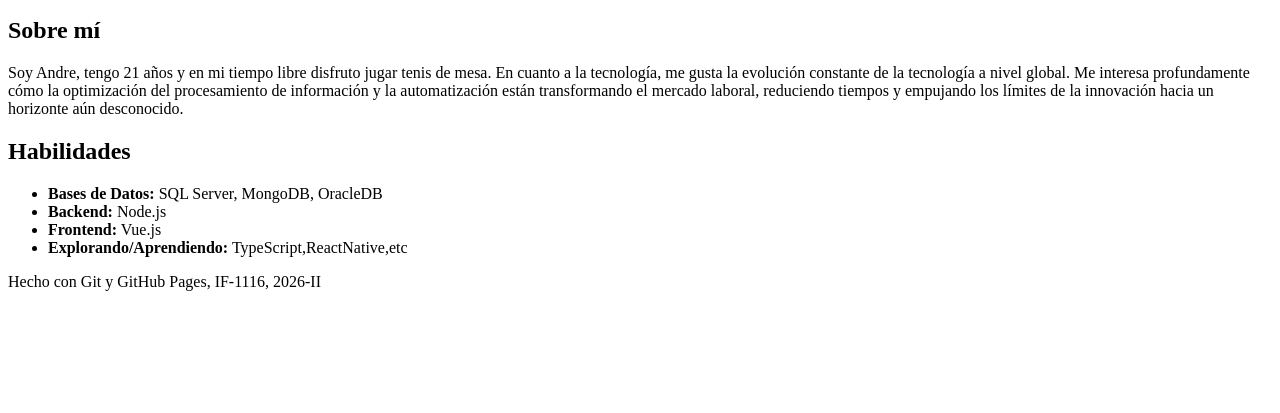
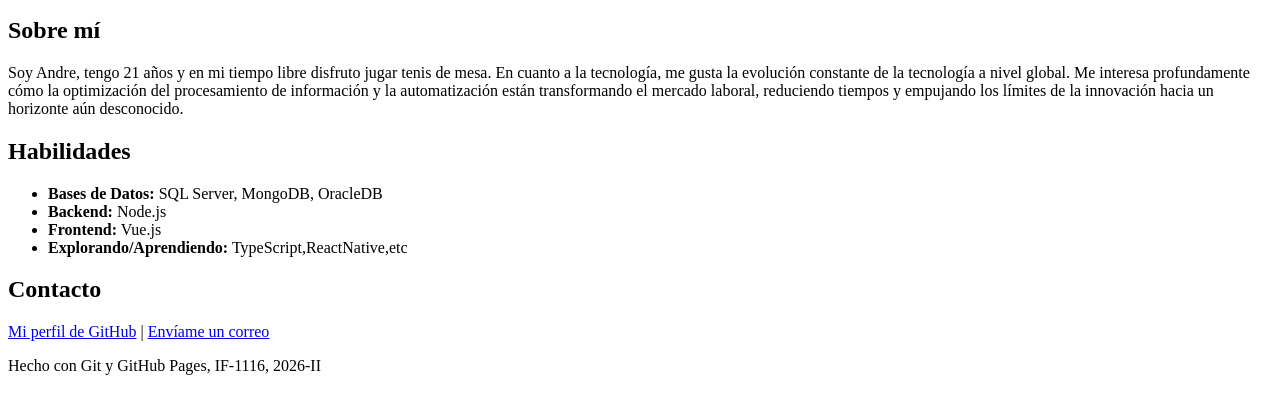
Before and after one commit to 1Andre-T/1Andre-T.github.io, a plain HTML site: page index.html in a window 1280 px wide. Shown: the part 101-514 px from the top of the page. Drawn offline with Linux system fonts and the light colour scheme.

Commit message:
Agregar enlaces de contacto

```diff
--- a/index.html
+++ b/index.html
@@ -24,6 +24,13 @@
         <li><strong>Explorando/Aprendiendo:</strong> TypeScript,ReactNative,etc</li>
       </ul>
     </section>
+<section id="contacto">
+      <h2>Contacto</h2>
+      <p>
+        <a href="https://github.com/1Andre-T">Mi perfil de GitHub</a> |
+        <a href="202210073@urp.edu.pe">Envíame un correo</a>
+      </p>
+    </section>
 </main>
 <footer>
 <p>Hecho con Git y GitHub Pages, IF-1116, 2026-II</p>
```
